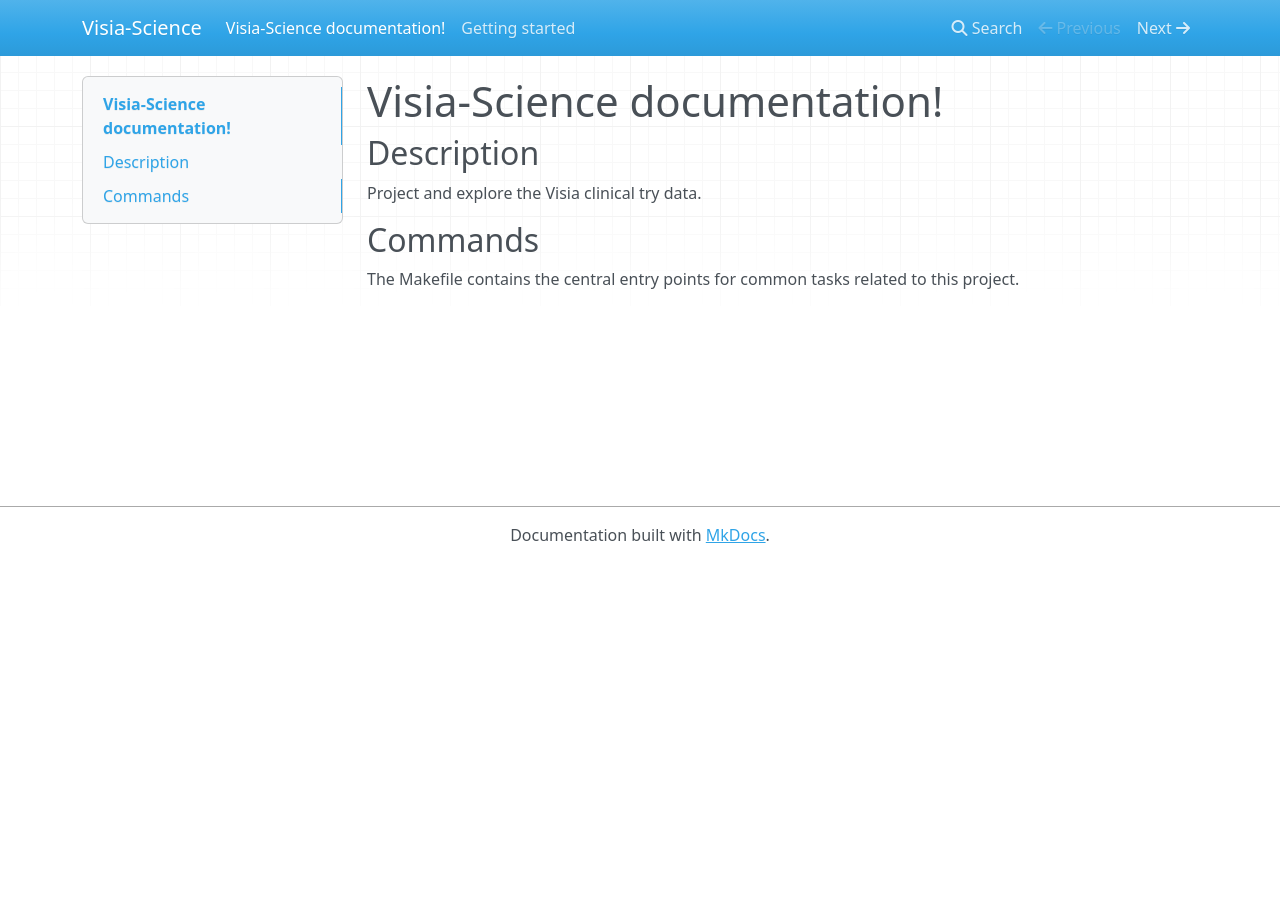
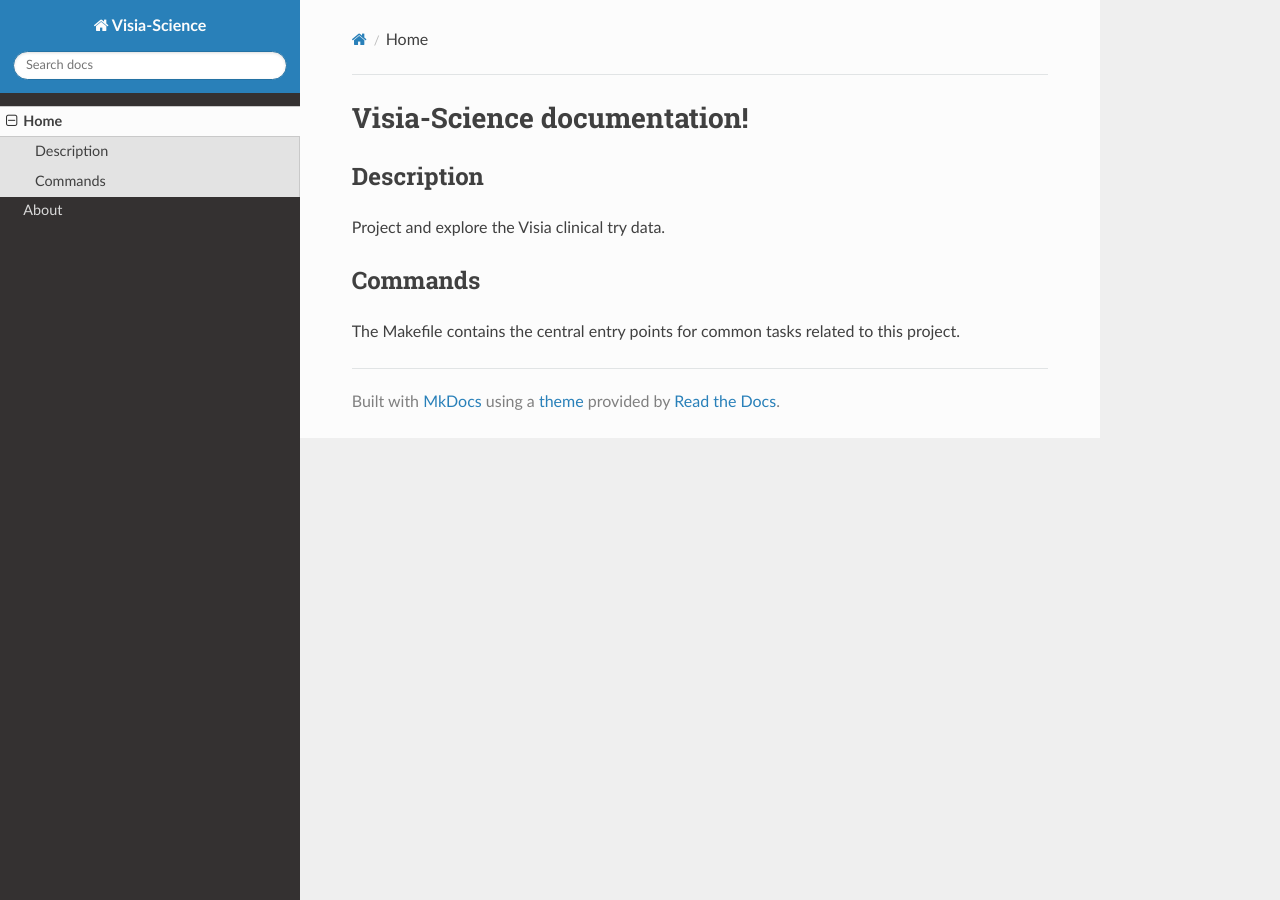
Before and after one commit to JMasr/visia_datascience, an MkDocs documentation site: the page built from docs/docs/index.md, in a window 1280 px wide. Built offline with MkDocs 1.6.1, drawn with Linux system fonts in a browser that asks for light colours; nearby versions of some CDN libraries.

Commit message:
docs(Documentation): Change the doc style
BREAKING CHANGE: no

```diff
--- a/docs/mkdocs.yml
+++ b/docs/mkdocs.yml
@@ -1,4 +1,8 @@
 site_name: Visia-Science
+nav:
+  - Home: index.md
+  - About: about.md
 #
 site_author: José Manuel Ramírez
 #
+theme: readthedocs
```
